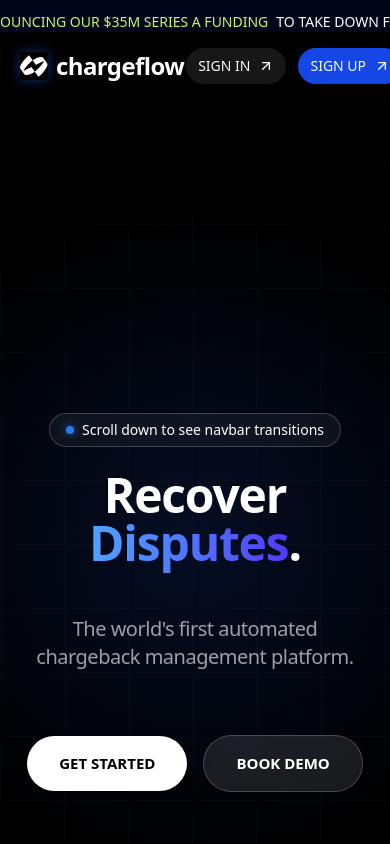
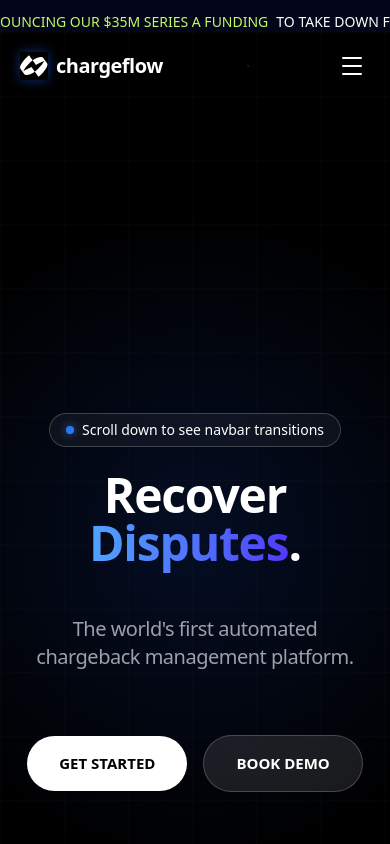
Before and after one commit to morz-mamun/frontend_technical_assessment_omnistra, a Next.js app: page / in a window 390 px wide. Shown: the top 844 px of the page. Built offline with nearby package versions, Linux system fonts and the light colour scheme.

Commit message:
fix: fixed mobile responsive issue

```diff
--- a/app/components/navbar/Navbar.tsx
+++ b/app/components/navbar/Navbar.tsx
@@ -568,7 +568,7 @@ function ChargeflowLogo({ isScrolled, navHovered }: { isScrolled: boolean, navHo
           <path fillRule="evenodd" clipRule="evenodd" d="M20.4591 23.996L16.4118 18.3721C16.4118 18.3721 24.1707 12.0345 26.791 6.16874C26.7723 6.14897 17.7054 10.7632 17.7054 10.7632L14.0061 5.62295C20.772 0.983474 24.7214 1.69848 25.7767 3.16527L30.1387 9.22647C31.7551 11.4726 26.029 19.6752 20.4587 23.996H20.4591ZM9.95881 -0.000976563L14.0061 5.62295C14.0061 5.62295 6.24723 11.9605 3.62693 17.8263C3.64561 17.846 12.7126 13.2319 12.7126 13.2319L16.4118 18.3721C9.64591 23.0115 5.69657 22.2965 4.64125 20.8297L0.278806 14.7685C-1.33764 12.5224 4.38893 4.31985 9.95881 -0.000976563Z" fill="currentColor"></path>
         </svg>
       </div>
-      <span className={`font-bold text-white text-2xl tracking-tight group-hover:text-gray-400 transition-all duration-300 ${isScrolled || navHovered ? 'hidden' : ''}`}>chargeflow</span>
+      <span className={`font-bold text-white text-xl md:text-2xl tracking-tight group-hover:text-gray-400 transition-all duration-300 ${isScrolled || navHovered ? 'hidden' : ''}`}>chargeflow</span>
     </a>
   );
 }
@@ -678,7 +678,7 @@ export function Navbar() {
 
 
           {/* Right CTAs */}
-          <div className="flex items-center gap-3 flex-shrink-0">
+          <div className="hidden md:flex items-center gap-3 flex-shrink-0">
             <Button onMouseEnter={() => setHovered("SIGN IN")}
               onMouseLeave={() => setHovered(null)}
               className="relative overflow-hidden rounded-full">
@@ -717,7 +717,7 @@ export function Navbar() {
                 }}
               />
             </Button>
-
+          </div>
           {/* Mobile Toggle */}
           <button
             className="lg:hidden relative w-9 h-9 flex flex-col items-center justify-center gap-1.5 text-white"
@@ -740,7 +740,6 @@ export function Navbar() {
               className="block w-5 h-[2px] bg-current rounded-full origin-center"
             />
           </button>
-          </div>
         </motion.div>
 
         {/* Global Dropdown Container Area */}
```
Lines whose indentation alone changed are shown as unchanged.
